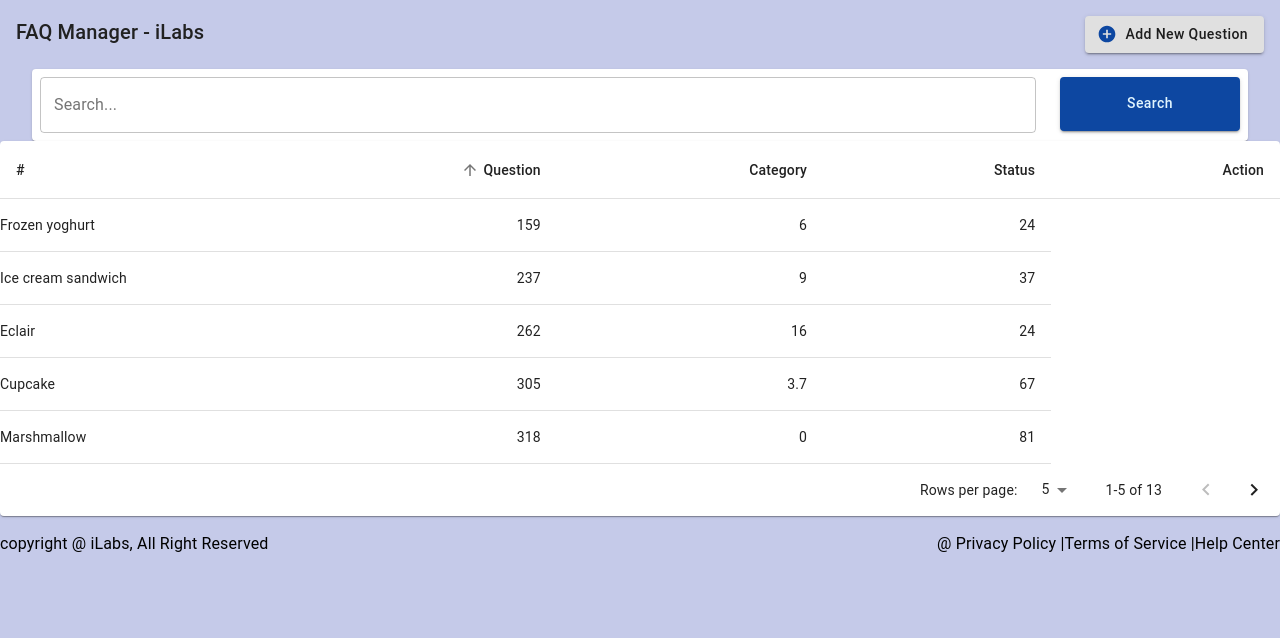
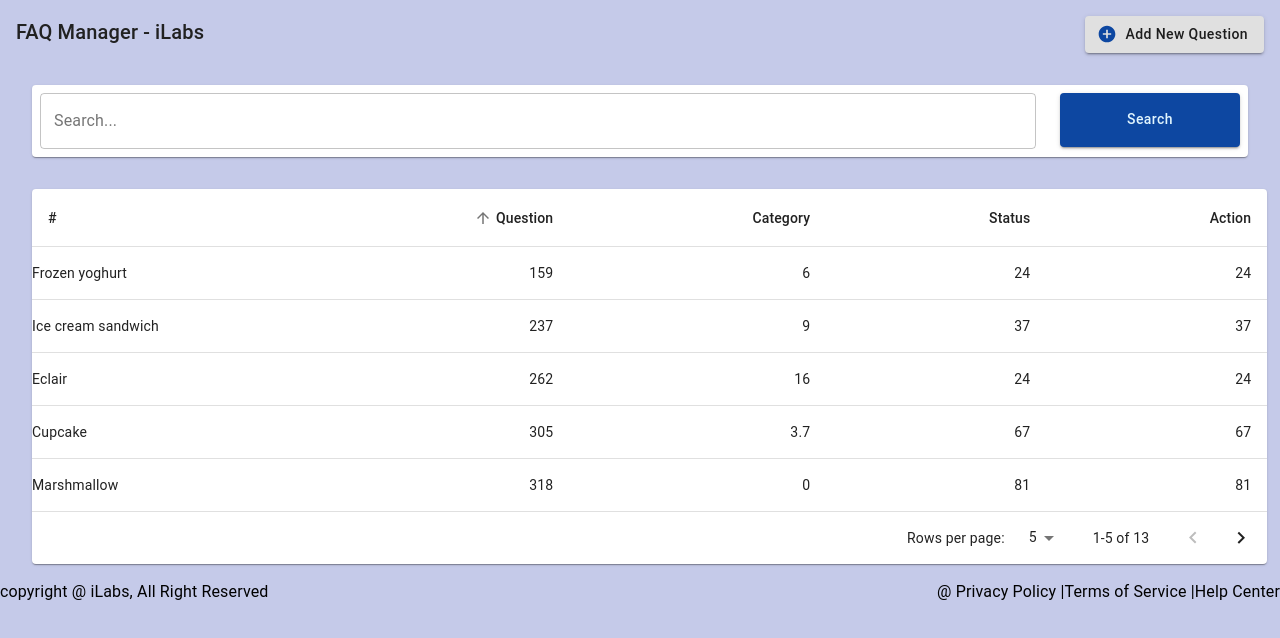
Before and after one commit to LuminiNanayakkara/FAQ-manager---iLabs, a React (Create React App) app: page / in a window 1280 px wide. Shown: the top 638 px of the page. Built offline with nearby package versions, Linux system fonts and the light colour scheme.

Commit message:
UI completed

```diff
--- a/src/components/reusable/SearchBar.js
+++ b/src/components/reusable/SearchBar.js
@@ -10,6 +10,7 @@ const useStyles = makeStyles((theme) => ({
     padding: "0.5rem",
     marginLeft: "2rem",
     marginRight: "2rem",
+    marginBottom: "2rem",
   },
   searchButton: {
     height: "3.4rem",
--- a/src/components/reusable/Table.js
+++ b/src/components/reusable/Table.js
@@ -13,7 +13,8 @@ import CustomTableHead from "./CustomTableHead";
 
 const useStyles = makeStyles((theme) => ({
   root: {
-    width: "100%",
+    width: "96.5%",
+    marginLeft: "2rem",
   },
   paper: {
     width: "100%",
@@ -132,6 +133,7 @@ export default function EnhancedTable() {
                       <TableCell align="right">{row.calories}</TableCell>
                       <TableCell align="right">{row.fat}</TableCell>
                       <TableCell align="right">{row.carbs}</TableCell>
+                      <TableCell align="right">{row.carbs}</TableCell>
                     </TableRow>
                   );
                 })}
--- a/src/components/ui/Header.js
+++ b/src/components/ui/Header.js
@@ -25,7 +25,7 @@ const useStyles = makeStyles((theme) => ({
     paddingTop: "1rem",
     paddingLeft: "1rem",
     paddingRight: "1rem",
-    paddingBottom: "1rem",
+    paddingBottom: "2rem",
   },
 }));
 
```
